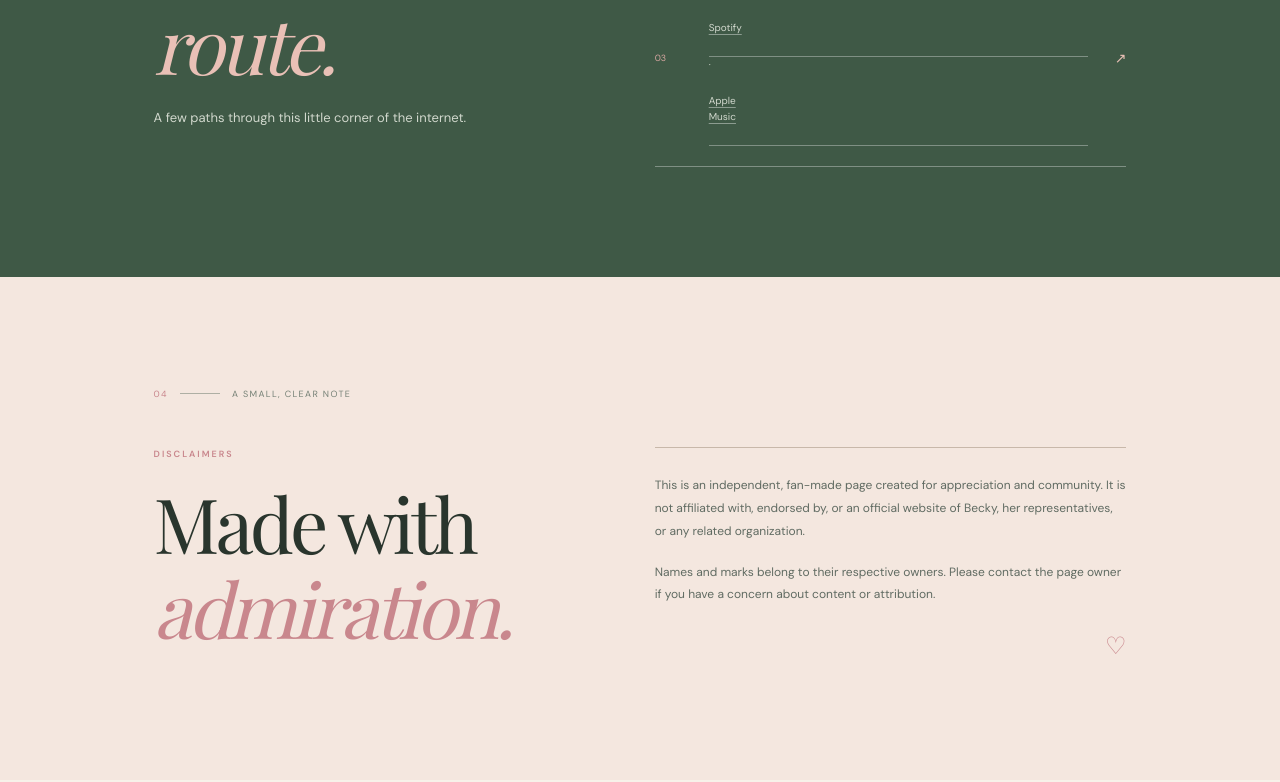
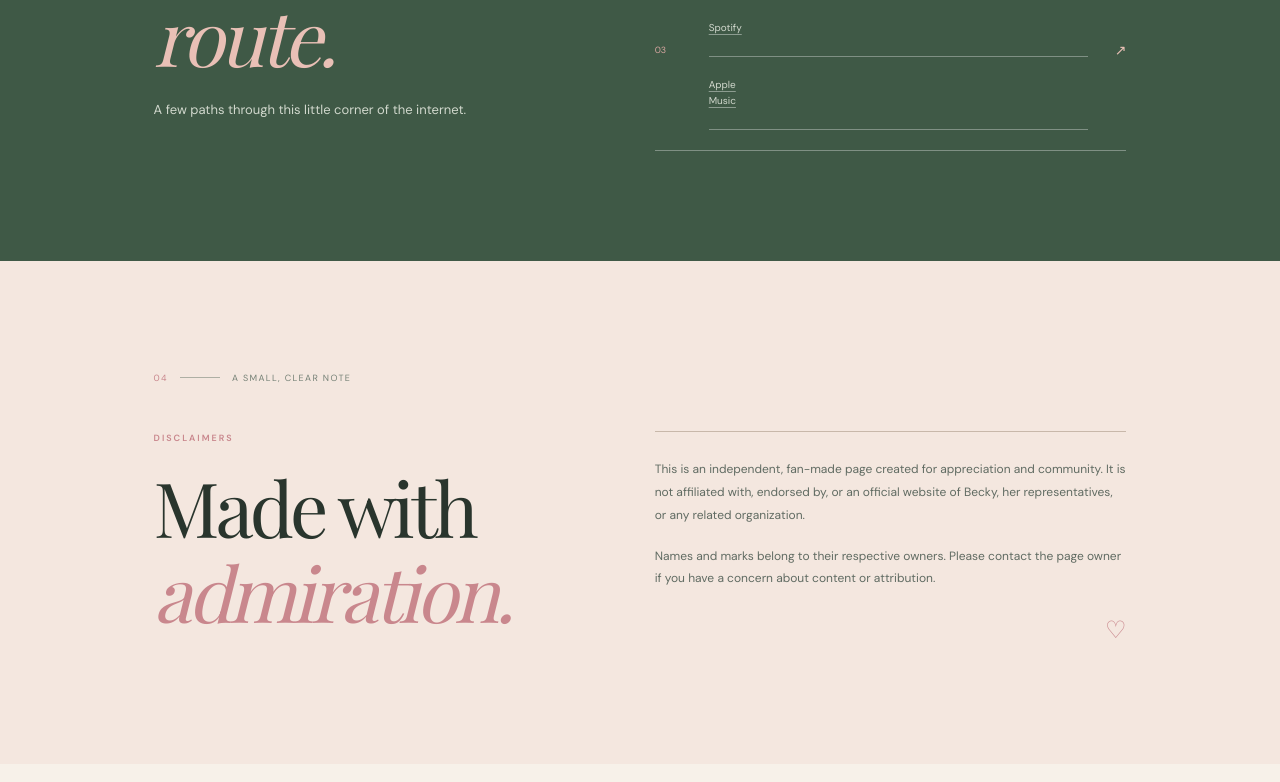
Before and after one commit to OdyPin/beckys-love, a plain HTML site: page index.html in a window 1280 px wide. Shown: the part 2755-3537 px from the top of the page. Drawn offline with nearby package versions, Linux system fonts and the light colour scheme; a web font is replaced by a local one.

Commit message:
Remove separator between music links

```diff
--- a/index.html
+++ b/index.html
@@ -77,7 +77,7 @@
         <div class="link-list">
           <a href="https://x.com/AngelssBecky" target="_blank" rel="noopener noreferrer"><span class="link-number">01</span><span><b>Becky’s X profile</b><small>Follow Becky on X</small></span><i>↗</i></a>
           <a href="https://www.instagram.com/beccca/" target="_blank" rel="noopener noreferrer"><span class="link-number">02</span><span><b>Becky’s Instagram</b><small>Follow Becky on Instagram</small></span><i>↗</i></a>
-          <div class="music-row"><span class="link-number">03</span><span><b>Becky’s Music</b><small class="music-links"><a href="https://open.spotify.com/artist/2ePmGYViXoQ3Ku4z7Pk78y" target="_blank" rel="noopener noreferrer">Spotify</a><span> · </span><a href="https://music.apple.com/us/artist/rebecca-armstrong/1895955953" target="_blank" rel="noopener noreferrer">Apple Music</a></small></span><i>↗</i></div>
+          <div class="music-row"><span class="link-number">03</span><span><b>Becky’s Music</b><small class="music-links"><a href="https://open.spotify.com/artist/2ePmGYViXoQ3Ku4z7Pk78y" target="_blank" rel="noopener noreferrer">Spotify</a> <a href="https://music.apple.com/us/artist/rebecca-armstrong/1895955953" target="_blank" rel="noopener noreferrer">Apple Music</a></small></span><i>↗</i></div>
         </div>
       </div>
     </section>
```
